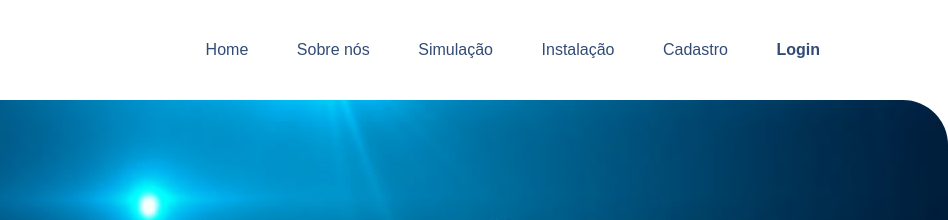
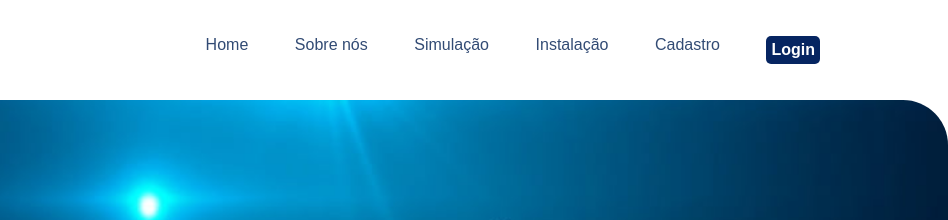
Before and after one commit to NetoOSantos/Technological-Parking, a website: page Technological-Parking-SITE/public/login.html in a window 1280 px wide. Shown: the top 220 px of the page, 332-1280 px from the left. Drawn offline with Linux system fonts and the light colour scheme.

Commit message:
versionamento 3 - VERSÃO FINAL
site conectado a API
alterações de CSS
versão final

```diff
--- a/Technological-Parking-SITE/public/login.html
+++ b/Technological-Parking-SITE/public/login.html
@@ -26,7 +26,7 @@
                 <li><a href="simulador.html">Simulação</a></li>
                 <li><a href="instalacao.html">Instalação</a></li>
                 <li><a href="cadastro.html">Cadastro</a></li>
-                <li class="active"><a href="">Login</a></li>
+                <li class="active" id="login" style="color: white;"><a href="" id="a_login">Login</a></li>
             </ul>
         </div>
     </div>
--- a/Technological-Parking-SITE/public/style.css
+++ b/Technological-Parking-SITE/public/style.css
@@ -45,7 +45,10 @@
     text-decoration: none;
     color: #324b74;
 }
-
+.navbar li #a_login{
+    text-decoration: none;
+    color: #ffffff;
+}
 .navbar li :hover {
 color:white;
 background-color: #324b74;
@@ -53,11 +56,21 @@ padding: 5px;
 border-radius: 5px;
 transition-duration: 0.1s;
 list-style: none;
-
 }
 
 .navbar .active {
     font-weight: bolder;
+}
+
+#login{
+    background-color: #062561;
+    padding: 5px;
+    border-radius: 5px;
+    color: white;
+}
+
+#login:hover{
+    background-color: #0c40a9;
 }
 
 .banner {
@@ -81,10 +94,11 @@ list-style: none;
 }
 
 .message {
-    margin-right: 250px;
+    margin-right: -673px;
     width: 15%;
     color: whitesmoke;
     font-size: 40px;
+    position: fixed;
 }
 
 .message span {
```
Also changed, not shown: Technological-Parking-SITE/public/graficos.html (+1 -1 lines).
